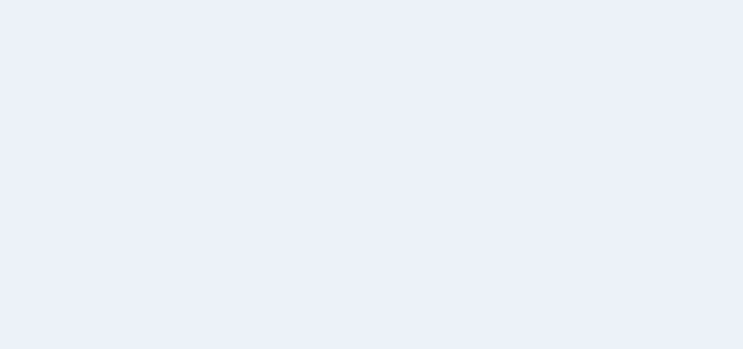
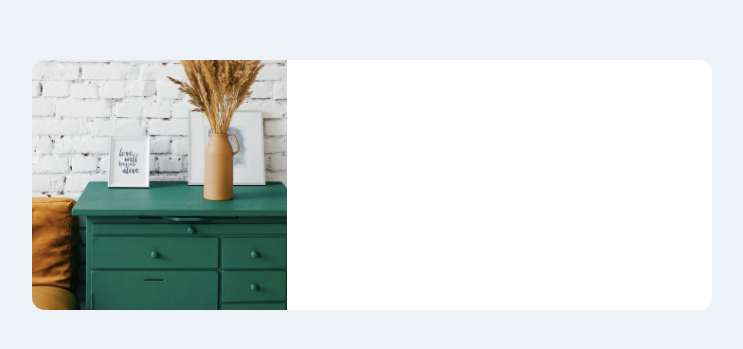
Before and after one commit to elangyudha280/article-preview-component-, a React (Create React App) app: page / in a window 1280 px wide. Shown: the part 215-564 px from the top of the page, without its empty margins (268-1011 px from the left). Built offline with nearby package versions, Linux system fonts and the light colour scheme.

Commit message:
selesai card-header

```diff
--- a/public/assets/index.css
+++ b/public/assets/index.css
@@ -23,3 +23,29 @@
   top: 0;
   left: 0;
 }
+
+.App .container {
+  position: relative;
+  width: 680px;
+  height: auto;
+  display: grid;
+  grid-template-columns: 0.6fr 1fr;
+  grid-auto-rows: auto;
+  border-radius: 0.8em;
+  overflow: hidden;
+  background: #fff;
+}
+
+.container .item-container {
+  position: relative;
+  width: 100%;
+  height: 250px;
+  overflow: hidden;
+}
+
+.container .card-header img {
+  width: 100%;
+  height: 100%;
+  object-fit: cover;
+  object-position: center left;
+}
--- a/src/App.js
+++ b/src/App.js
@@ -1,7 +1,13 @@
+
+// import component container
+import Container from './component/container.jsx'
+
 
 function App() {
   return (
     <div className="App">
+        {/* component container */}
+        <Container/>
 
     </div>
   );
--- a/src/component/container.jsx
+++ b/src/component/container.jsx
@@ -0,0 +1,36 @@
+// import class react adn react-dom
+import react,{Component} from 'react'
+
+
+
+// class component container
+class Container extends Component{
+    render(){
+        return (
+            <section className="container">
+                <CardHeader />
+                <CardBody />
+            </section>
+        )
+    }
+}
+
+// component card header container
+const CardHeader = ()=>{
+    return (
+        <div className="item-container card-header">
+            <img src="images/drawers.jpg" alt="" />
+        </div>
+    )
+}
+
+// card body container
+const CardBody = ()=>{
+    return (
+        <div className="item-container card-body">
+
+        </div>
+    )
+}
+
+export default Container;
```
